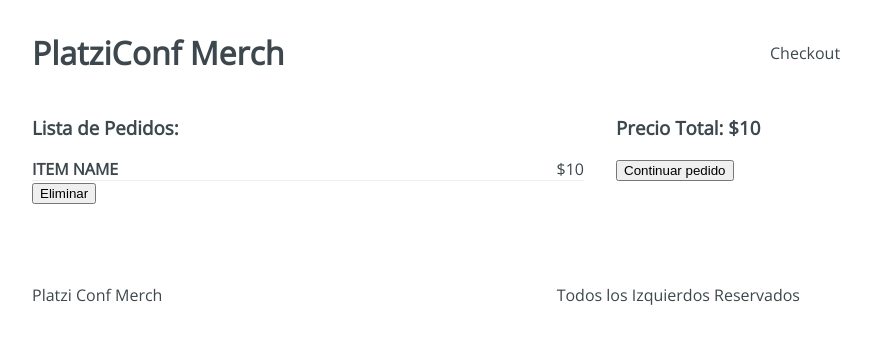
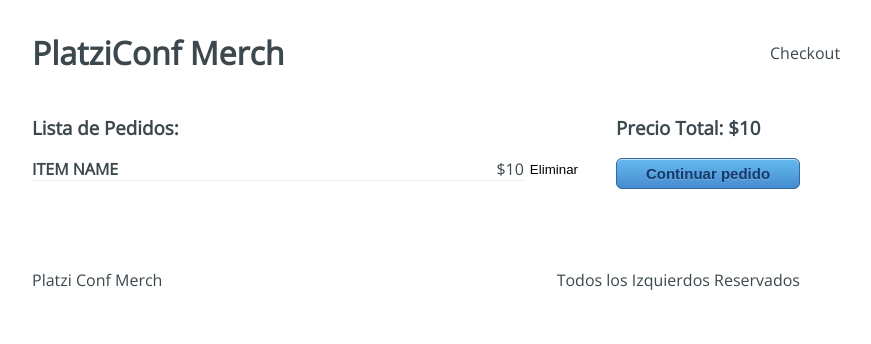
Before and after one commit to Kegovc/-platzi-conf-merch, a React app: page /checkout in a window 1280 px wide. Shown: the top 344 px of the page, without its empty margins (224-1095 px from the left). Built offline with nearby package versions, Linux system fonts and the light colour scheme.

Commit message:
Maquetación y estilos del formulario de checkout

```diff
--- a/src/containers/Checkout.jsx
+++ b/src/containers/Checkout.jsx
@@ -6,13 +6,15 @@
         <div className="Checkout">
             <div className="Checkout-content">
                 <h3>Lista de Pedidos:</h3>
-                <div className="Checkout-element">
-                    <h4>ITEM NAME</h4>
-                    <span>$10</span>
+                <div className="Checkout-item">
+                    <div className="Checkout-element">
+                        <h4>ITEM NAME</h4>
+                        <span>$10</span>
+                    </div>
+                    <button type="button">Eliminar</button>
                 </div>
-                <button type="button">Eliminar</button>
             </div>
-            <div className="Checkout-siderbar">
+            <div className="Checkout-sidebar">
                 <h3>Precio Total: $10</h3>
                 <button type="button">Continuar pedido</button>
             </div>
```
